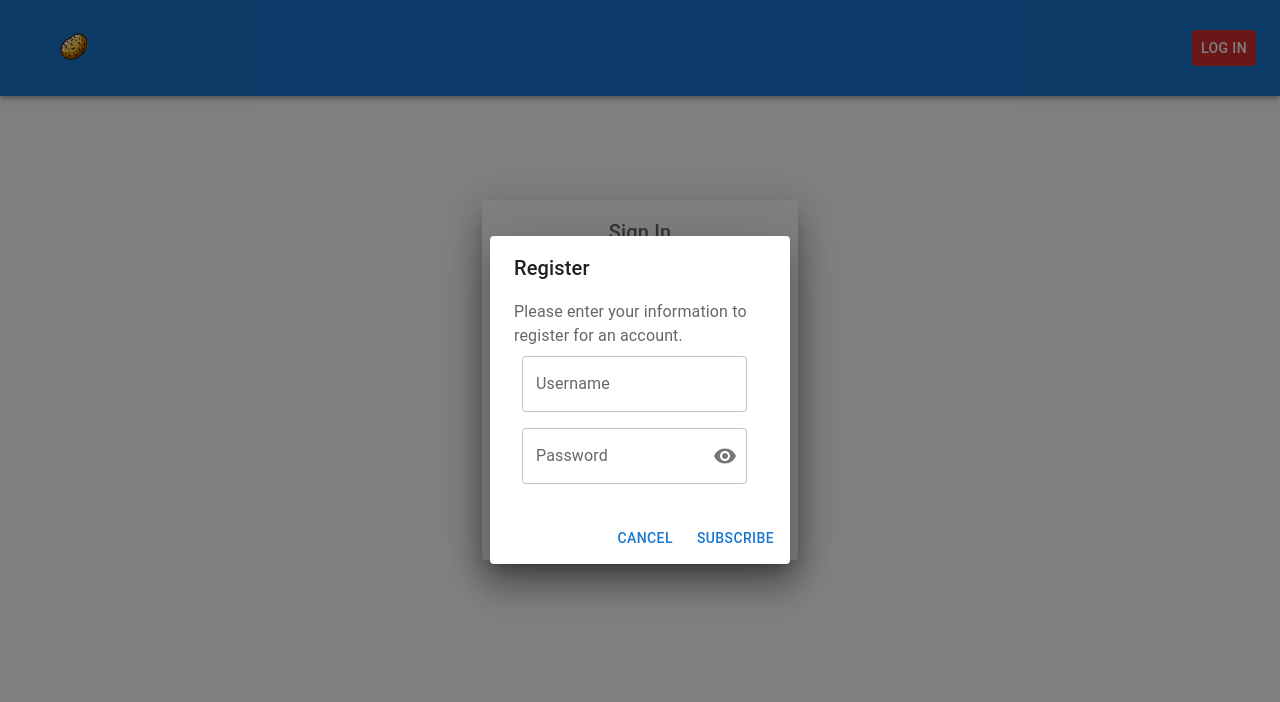
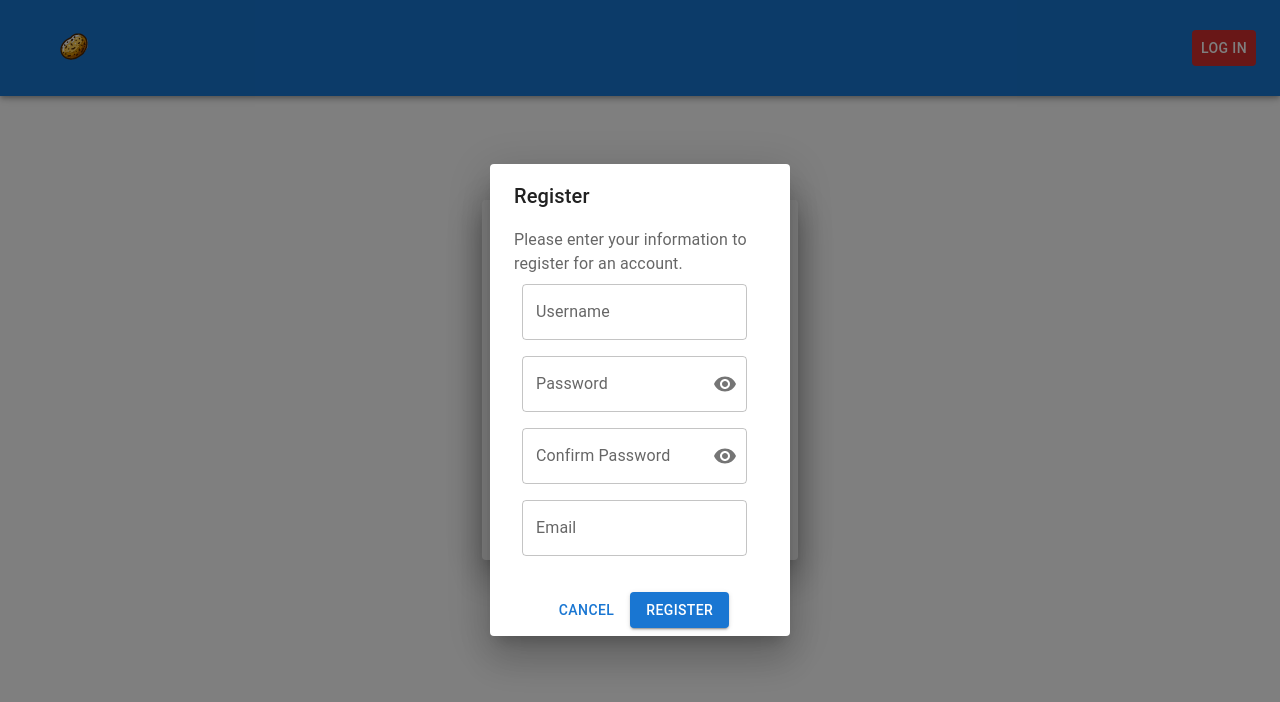
Before and after one commit to MathiasFM/safe_potato, a React (Vite) app in the folder potato/: page /member-login in a window 1280 px wide. Both pictures are taken after a click on the button "REGISTER". Shown: the top 702 px of the page. Built offline with nearby package versions, Linux system fonts and the light colour scheme.

Commit message:
more details for register account

```diff
--- a/potato/src/components/MemberPage/MemberLoginPage.tsx
+++ b/potato/src/components/MemberPage/MemberLoginPage.tsx
@@ -88,7 +88,7 @@ function MemberLoginPage( props: MemberLoginPageProps ) {
                 <Button onClick={handleMock} variant="outlined" color="info">Login</Button>
                 <Button size="small" color="info">Forgot password?</Button>
                 <Button onClick={handleRegister} variant="contained" color="info">Register</Button>
-                <MemberRegisterPage open={showRegister} handleClose={handleRegister} />
+                <MemberRegisterPage open={showRegister} handleClose={handleRegister} alert={props.alert}/>
             </Stack>
         </Card>
     </Container>
--- a/potato/src/components/MemberPage/MemberRegisterPage.tsx
+++ b/potato/src/components/MemberPage/MemberRegisterPage.tsx
@@ -7,13 +7,20 @@ import DialogContentText from '@mui/material/DialogContentText';
 import DialogTitle from '@mui/material/DialogTitle';
 import { VisibilityOff, Visibility } from '@mui/icons-material';
 import { FormControl, InputLabel, OutlinedInput, InputAdornment, IconButton } from '@mui/material';
+import useAlert from '../../hook/useAlert';
+import { useNavigate } from 'react-router-dom';
 
-interface FormDialogProps {
-    open: boolean;
-    handleClose: () => void;
+
+interface RegisterLoginPageProps {
+    readonly alert: ReturnType<typeof useAlert>;
+    readonly open: boolean;
+    readonly handleClose: () => void;
 }
 
-export default function FormDialog(props: FormDialogProps) {
+export default function FormDialog(props: RegisterLoginPageProps) {
+  const navigate = useNavigate();
+
+  const [username, setUsername] = React.useState<String>('');
 
   const [showPassword, setShowPassword] = React.useState(false);
 
@@ -22,6 +29,37 @@ export default function FormDialog(props: FormDialogProps) {
   const handleMouseDownPassword = (event: React.MouseEvent<HTMLButtonElement>) => {
     event.preventDefault();
   };
+
+  const [password, setPassword] = React.useState<String>('');
+  const [confirmPassword, setConfirmPassword] = React.useState<String>('');
+  const [email, setEmail] = React.useState<String>('');
+
+  const handleRegister = () => {
+    if (username.length > 0 && password === confirmPassword && password.length > 0 && email.length > 0) {
+      props.alert.setSeverity('success');
+      props.alert.setMessage('Registered!');
+      console.log('Registered!');
+      navigate('/');
+    } else {
+      if (username.length <= 0) {
+        props.alert.setSeverity('error');
+        props.alert.setMessage('Username is empty');
+      } else if (password !== confirmPassword) {
+        props.alert.setSeverity('error');
+        props.alert.setMessage('Password does not match');
+      } else if (password.length <= 0) {
+        props.alert.setSeverity('error');
+        props.alert.setMessage('Password is empty');
+      } else if (email.length <= 0) {
+        props.alert.setSeverity('error');
+        props.alert.setMessage('Email is empty');
+      } else {
+        props.alert.setSeverity('error');
+        props.alert.setMessage('Unknown error');
+      }
+    }
+    props.alert.setIsOpen(true);
+  }
 
   return (
     <React.Fragment>
@@ -36,6 +74,7 @@ export default function FormDialog(props: FormDialogProps) {
             <OutlinedInput
               type="username"
               label="Username"
+              onChange={v => setUsername(v.target.value)}
             />
           </FormControl>
           <FormControl sx={{ m: 1, width: '25ch' }} variant="outlined">
@@ -56,12 +95,41 @@ export default function FormDialog(props: FormDialogProps) {
                 </InputAdornment>
               }
               label="Password"
+              onChange={v => setPassword(v.target.value)}
+            />
+          </FormControl>
+          <FormControl sx={{ m: 1, width: '25ch' }} variant="outlined">
+            <InputLabel htmlFor="outlined-adornment-confirm-password">Confirm Password</InputLabel>
+            <OutlinedInput
+              id="outlined-adornment-confirm-password"
+              type={showPassword ? 'text' : 'password'}
+              endAdornment={
+                <InputAdornment position="end">
+                  <IconButton
+                    aria-label="toggle confirm password visibility"
+                    onClick={handleClickShowPassword}
+                    onMouseDown={handleMouseDownPassword}
+                    edge="end"
+                  >
+                    {showPassword ? <VisibilityOff /> : <Visibility />}
+                  </IconButton>
+                </InputAdornment>
+              }
+              label="Confirm Password"
+              onChange={v => setConfirmPassword(v.target.value)}
+            />
+          </FormControl>
+          <FormControl sx={{ m: 1, width: '25ch' }} variant="outlined">
+            <InputLabel>Email</InputLabel>
+            <OutlinedInput
+              label="Email"
+              onChange={v => setEmail(v.target.value)}
             />
           </FormControl>
         </DialogContent>
-        <DialogActions>
+        <DialogActions sx={{ justifyContent: 'center' }}>
           <Button onClick={props.handleClose}>Cancel</Button>
-          <Button onClick={props.handleClose}>Subscribe</Button>
+          <Button variant='contained' onClick={handleRegister}>Register</Button>
         </DialogActions>
       </Dialog>
     </React.Fragment>
```
